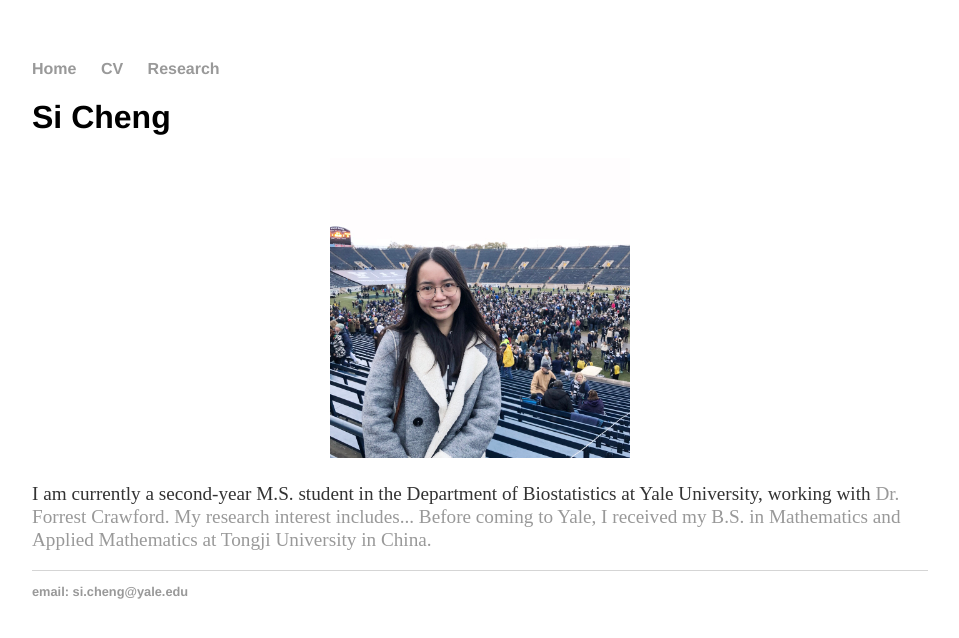
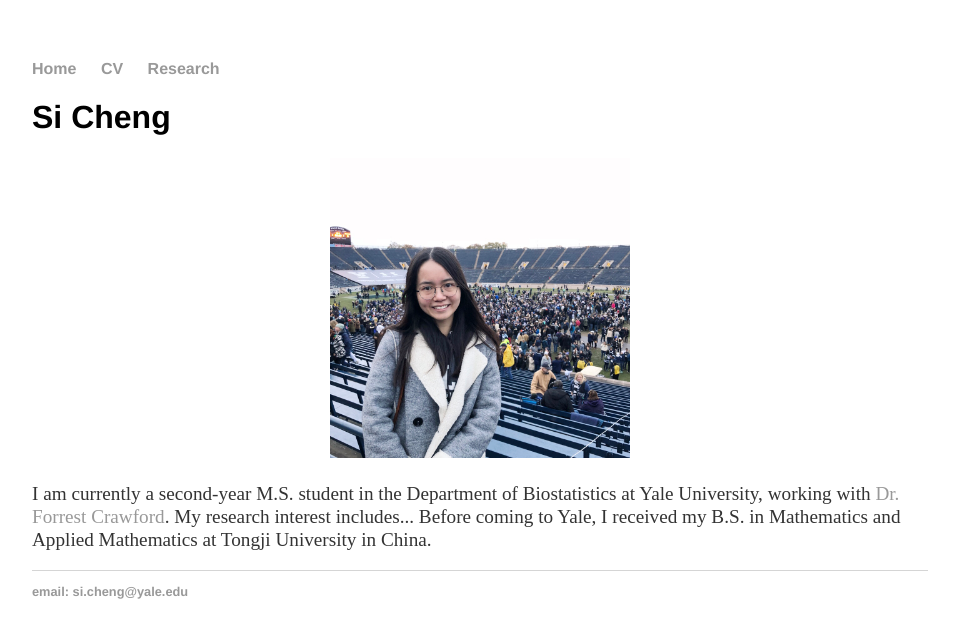
Before and after one commit to chengs94/chengs94.github.io, a Jekyll site: the page built from index.html, in a window 1280 px wide. Shown: the top 638 px of the page, without its empty margins (160-1119 px from the left). Built offline with Jekyll 4.4.1, drawn with Linux system fonts in a browser that asks for light colours; part of the change alters nothing that is shown.

```diff
--- a/index.html
+++ b/index.html
@@ -6,6 +6,6 @@ title: Si Cheng's Homepage
 	<h1>Si Cheng</h1>
 	<p align="center"><img src="profile_photo.jpg" width="300" height="300"></p>
 	<p align="left">I am currently a second-year M.S. student in the Department of Biostatistics at Yale University, working with
-		<a href="http://www.crawfordlab.io/">Dr. Forrest Crawford. My research interest includes... Before coming to Yale,
+		<a href="http://www.crawfordlab.io/">Dr. Forrest Crawford</a>. My research interest includes... Before coming to Yale,
 			I received my B.S. in Mathematics and Applied Mathematics at Tongji University in China.</a></p>
 </div><!-- /.blurb -->
```
